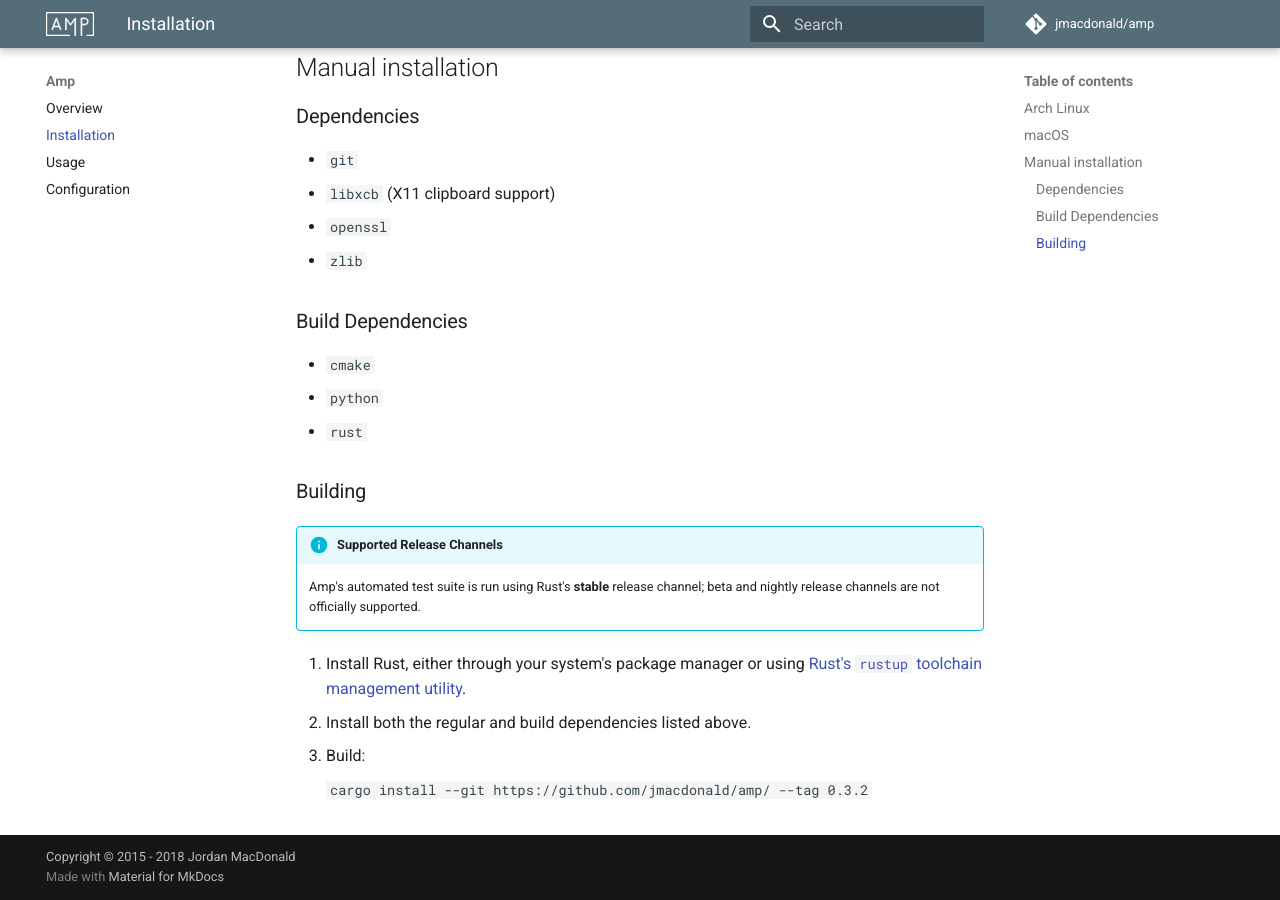
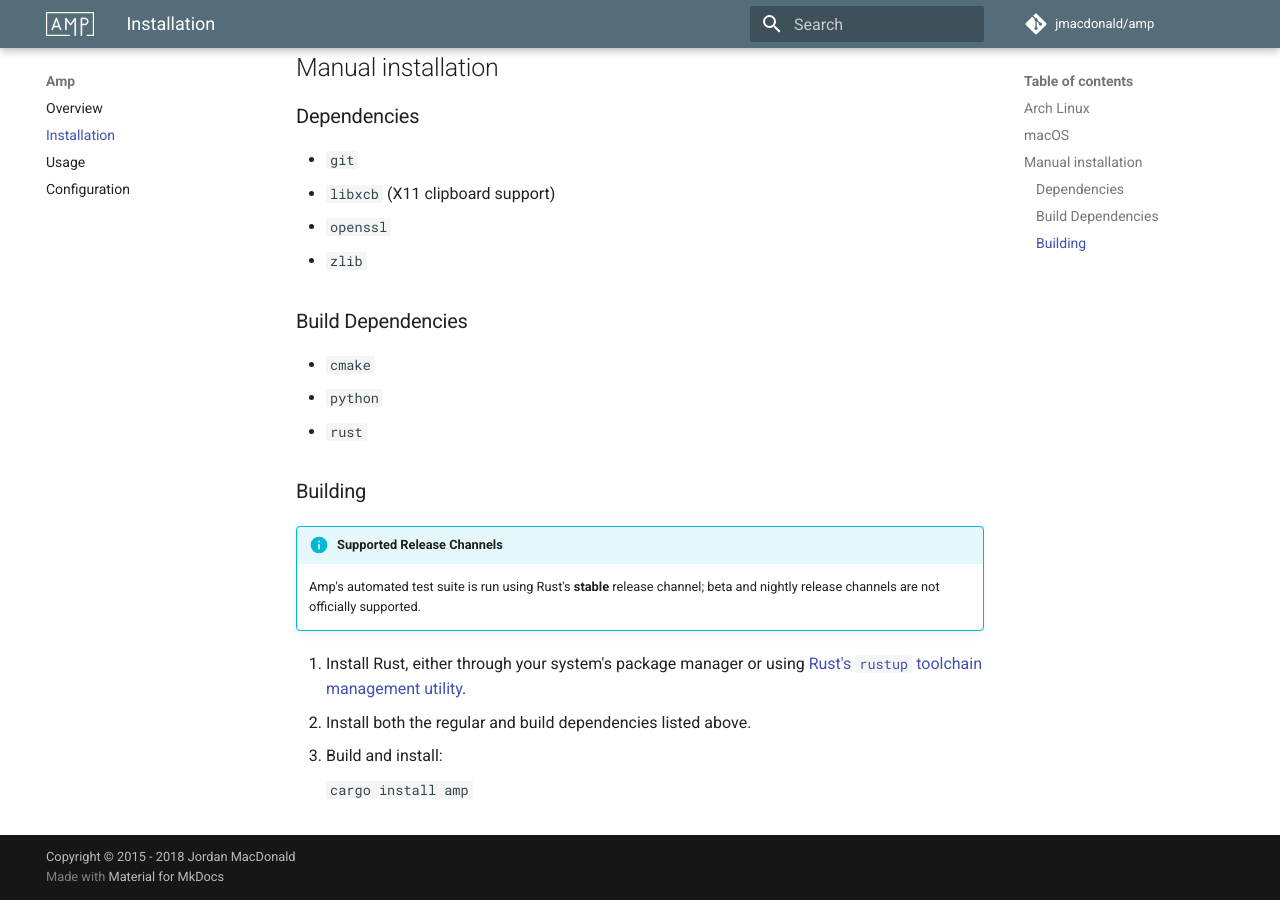
Before and after one commit to jmacdonald/amp, an MkDocs documentation site: the page built from documentation/pages/installation.md, in a window 1280 px wide and 900 px high, scrolled down 671 px. Built offline with MkDocs 1.6.1 and Material for MkDocs 9.7.7, drawn with Linux system fonts in a browser that asks for light colours; comment, search, counter and statistics services are not loaded; old or Windows-style settings are respelled for this version of MkDocs.

Commit message:
Update cargo installation instructions

````diff
--- a/documentation/pages/installation.md
+++ b/documentation/pages/installation.md
@@ -49,8 +49,8 @@ brew tap jmacdonald/amp && brew install amp
 
 1. Install Rust, either through your system's package manager or using [Rust's `rustup` toolchain management utility](https://www.rust-lang.org/en-US/install.html).
 2. Install both the regular and build dependencies listed above.
-3. Build:
+3. Build and install:
 
     ```
-    cargo install --git https://github.com/jmacdonald/amp/ --tag 0.3.2
+    cargo install amp
     ```
````
Also changed, not shown: README.md.
